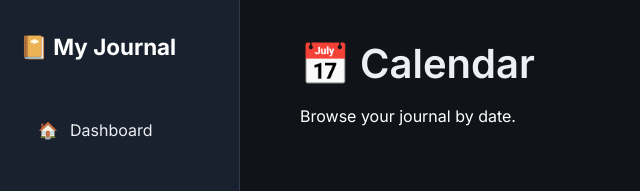
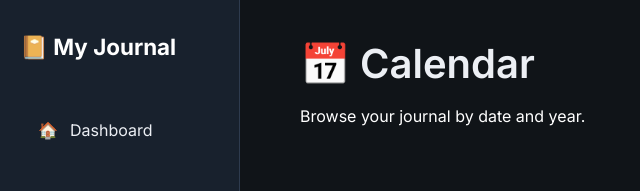
Before and after one commit to dippa1982/Journal_V2, a Flask app: template templates/calendar.html in a window 1280 px wide. Shown: the top 191 px of the page, without its empty margins (0-640 px from the left). Run offline with Flask 3, Linux system fonts and the light colour scheme; the template is opened without the code that fills it: values that come from a table or form of the project are taken from there, others are empty; a user stored in the database is signed in.

Commit message:
Calendar changes

```diff
--- a/templates/calendar.html
+++ b/templates/calendar.html
@@ -14,7 +14,7 @@
 
             <p class="text-muted">
 
-                Browse your journal by date.
+                Browse your journal by date and year.
 
             </p>
 
```
Lines whose indentation alone changed are shown as unchanged.
